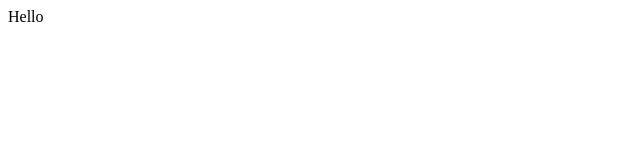
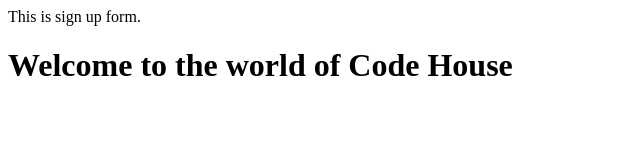
Before and after one commit to Mayankgbrc/tutorial, a plain HTML site: page index.html in a window 1280 px wide. Shown: the whole page, without its empty margins (0-640 px from the left). Drawn offline with Linux system fonts and the light colour scheme.

Commit message:
Added some message

```diff
--- a/index.html
+++ b/index.html
@@ -3,6 +3,7 @@
         <title> This is smaple page</title>
     </head>
     <body>
-        Hello
+        This is sign up form.
+        <h1> Welcome to the world of Code House</h1>
     </body>
 </html>
```
